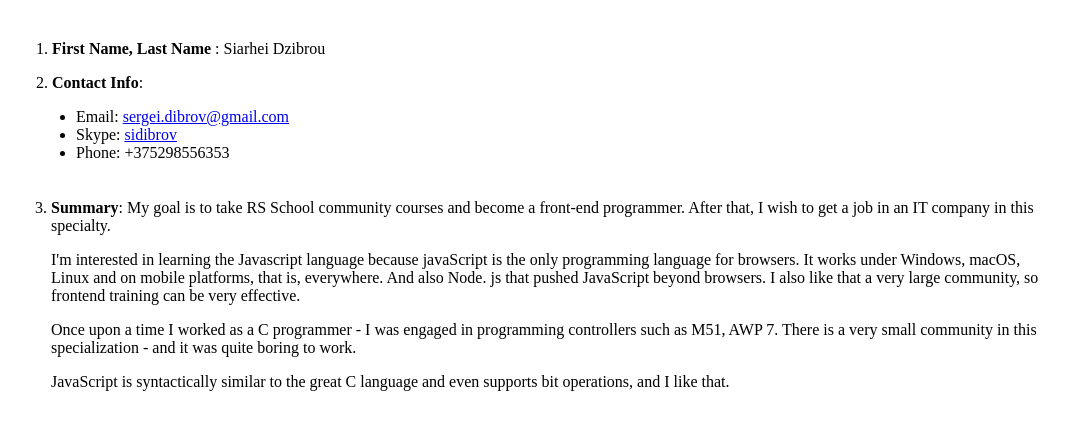
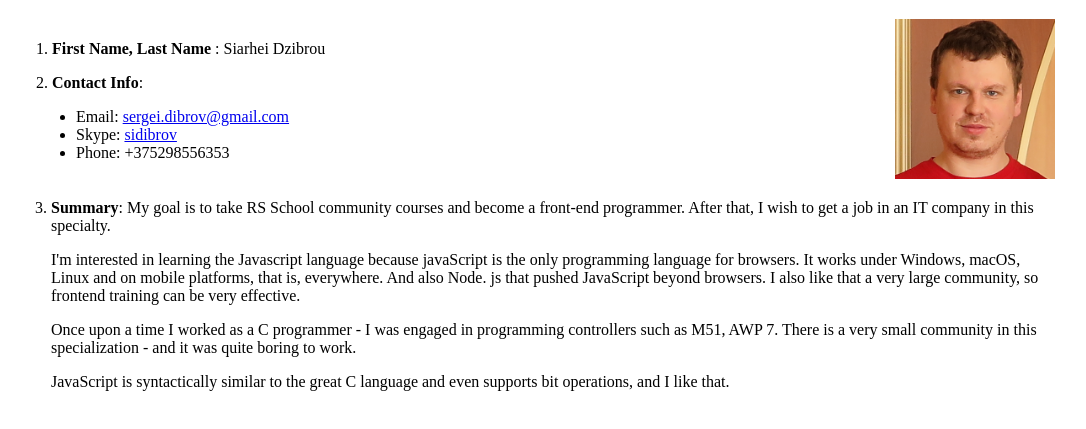
Before and after one commit to sidibrov/rsschool-cv, a plain HTML site: page index.html in a window 1280 px wide. Shown: the part 61-490 px from the top of the page, without its empty margins (97-1183 px from the left). Drawn offline with Linux system fonts and the light colour scheme.

Commit message:
feat: add photo to CV

```diff
--- a/index.html
+++ b/index.html
@@ -19,6 +19,7 @@
             <li>Phone: +375298556353</li>
         </ul>
     </div>
+    <div class="image-container"><img src="self_photo.png" alt="Self photo" width="160"></div>
     </div>
     <div class="clearfix"></div>
     <ol start="3">
--- a/style.css
+++ b/style.css
@@ -14,3 +14,6 @@ ol {
 .clearfix {
     clear: both;
 }
+.image-container {
+    float: right;
+}
```
Also changed, not shown: self_photo.png (added).
